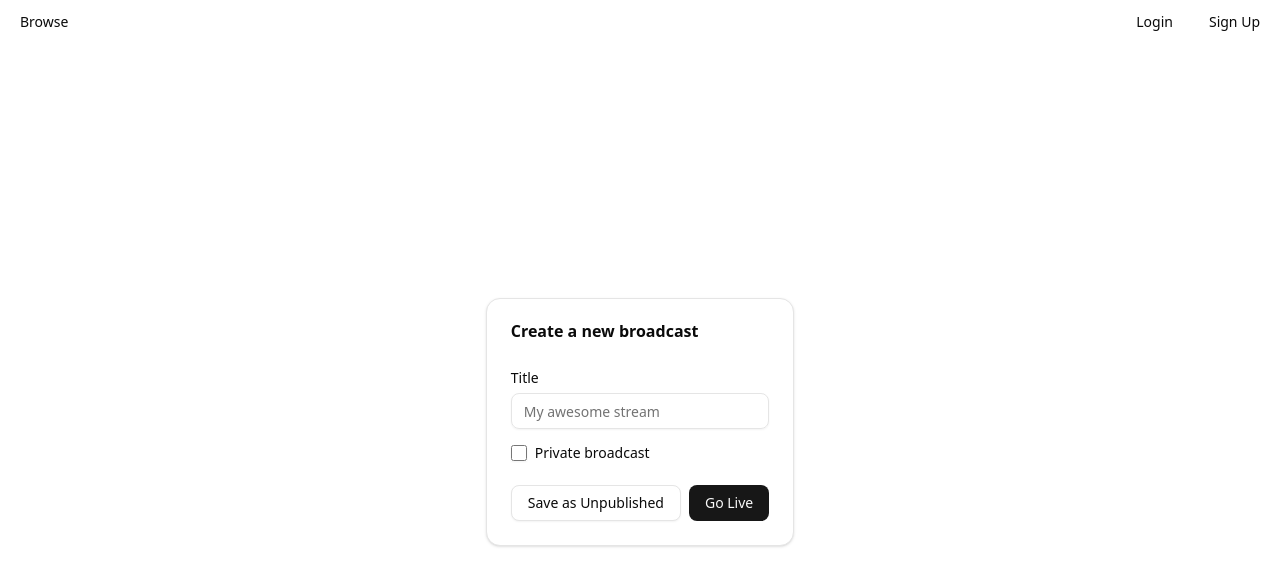
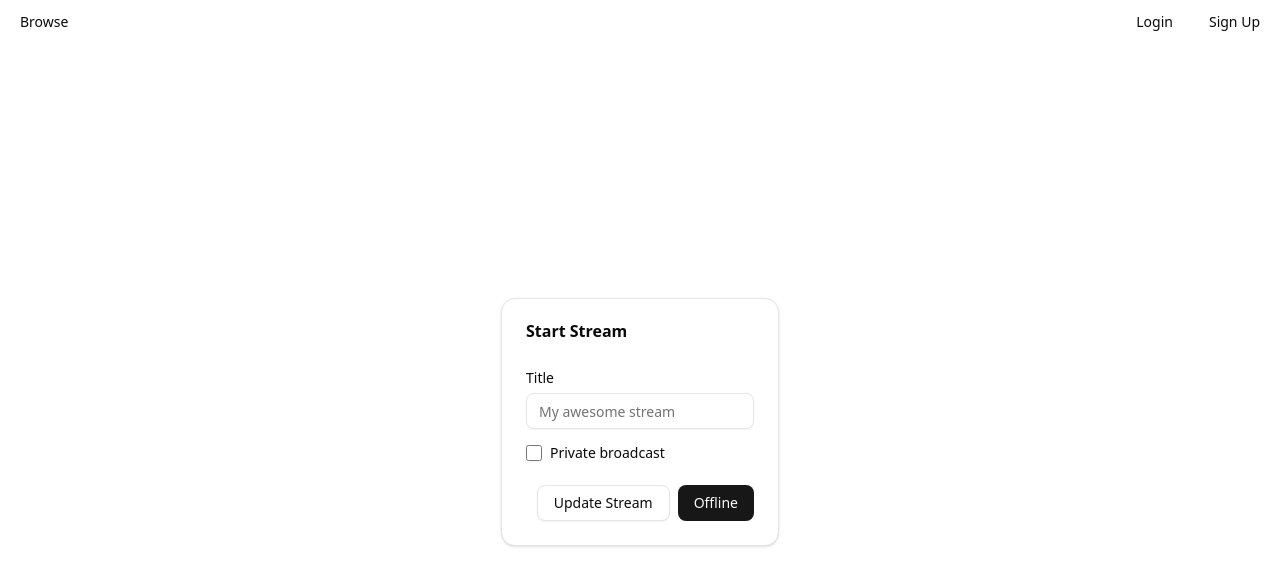
Before and after one commit to myume/castelia, a Next.js app in the folder castelia-web/: page /broadcast/new in a window 1280 px wide. Shown: the top 586 px of the page. Built offline with nearby package versions, Linux system fonts and the light colour scheme; no server answers.

Commit message:
feat: adjust broadcast page

```diff
--- a/castelia-web/app/broadcast/new/page.tsx
+++ b/castelia-web/app/broadcast/new/page.tsx
@@ -35,7 +35,7 @@ export default function GoLivePage() {
   const [broadcast, setBroadcast] = useState<Broadcast>();
   const [error, setError] = useState("");
 
-  const fetchBroacast = async () => {
+  const fetchBroadcast = async () => {
     const response = await fetch(`/broadcasts/${user?.username}`, {
       method: "GET",
       headers: {
@@ -59,10 +59,10 @@ export default function GoLivePage() {
       router.replace("/login");
       return;
     }
-    fetchBroacast();
+    fetchBroadcast();
   }, [user]);
 
-  const handleSubmit = async (status: StreamStatus) => {
+  const handleSubmit = async (status?: StreamStatus) => {
     setError("");
     const update = await fetch(`/broadcasts/${user?.username}`, {
       method: "PATCH",
@@ -77,6 +77,10 @@ export default function GoLivePage() {
 
     if (!update.ok) {
       console.error("Failed to update broadcast");
+      return;
+    }
+
+    if (!status) {
       return;
     }
 
@@ -117,7 +121,7 @@ export default function GoLivePage() {
     <div className="flex justify-center items-center">
       <Card className="w-full max-w-lg">
         <CardHeader>
-          <CardTitle>Create a new broadcast</CardTitle>
+          <CardTitle>Start Stream</CardTitle>
         </CardHeader>
         <CardContent>
           <div className="grid gap-4">
@@ -164,14 +168,31 @@ export default function GoLivePage() {
           )}
         </CardContent>
         <CardFooter className="flex justify-end gap-2">
+          <Button variant="outline" onClick={() => handleSubmit()}>
+            Update Stream
+          </Button>
           <Button
-            variant="outline"
-            onClick={() => handleSubmit(StreamStatus.Unpublished)}
+            disabled={broadcast?.status === StreamStatus.Offline}
+            className={
+              broadcast?.status === StreamStatus.Unpublished
+                ? "bg-green-500"
+                : broadcast?.status === StreamStatus.Published
+                  ? "bg-red-400"
+                  : ""
+            }
+            onClick={() =>
+              handleSubmit(
+                broadcast?.status === StreamStatus.Unpublished
+                  ? StreamStatus.Published
+                  : StreamStatus.Unpublished,
+              )
+            }
           >
-            Save as Unpublished
-          </Button>
-          <Button onClick={() => handleSubmit(StreamStatus.Published)}>
-            Go Live
+            {broadcast?.status === StreamStatus.Unpublished
+              ? "Go Live"
+              : broadcast?.status === StreamStatus.Published
+                ? "End Stream"
+                : "Offline"}
           </Button>
         </CardFooter>
       </Card>
```
